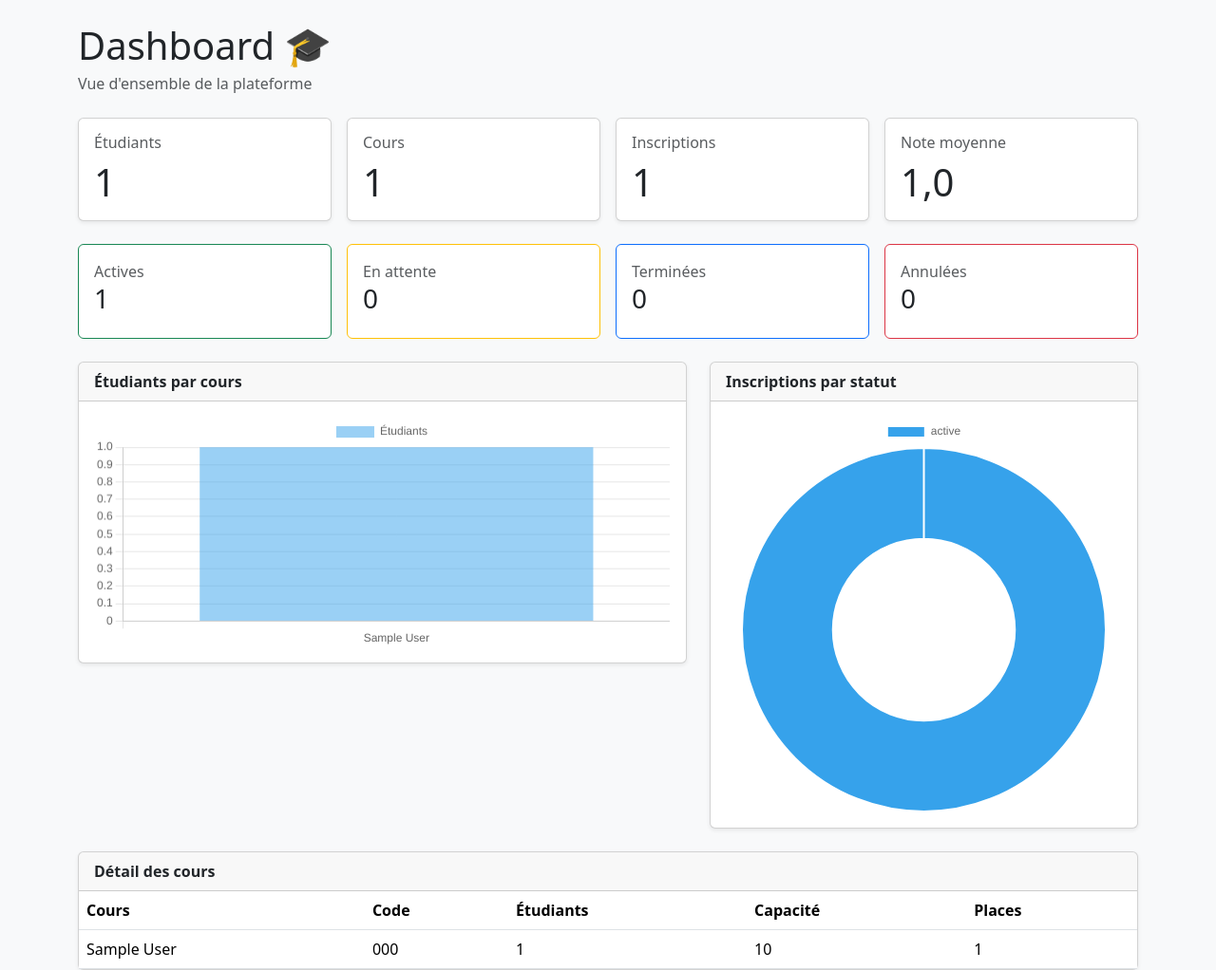
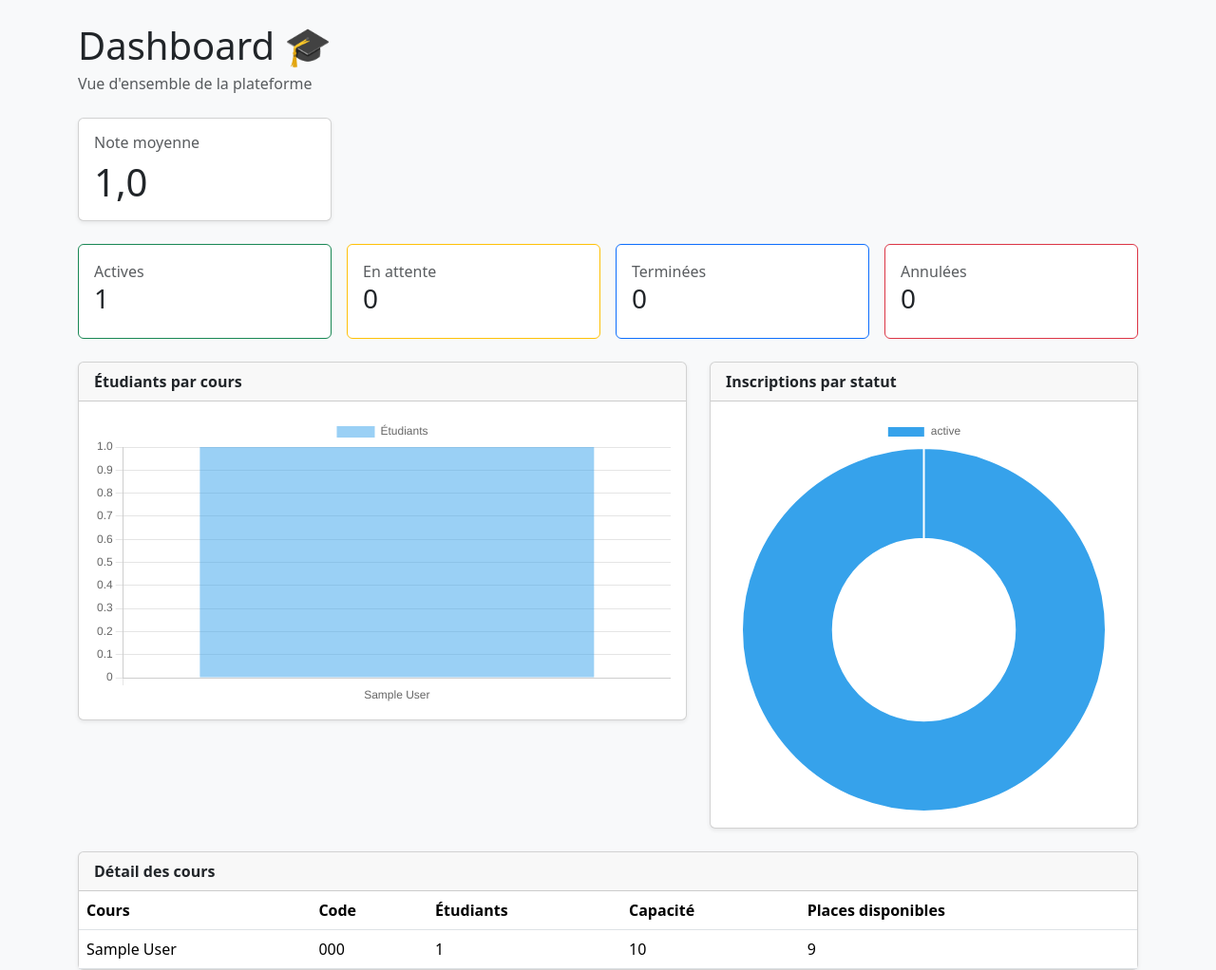
Before and after one commit to mytutoeasy/djapro, a Django app: page / in a window 1280 px wide. Shown: the part 56-1078 px from the top of the page at 95% size. Run offline with Django 5.2, Linux system fonts and the light colour scheme; a user stored in the database is signed in; tables that the repository leaves empty hold one stand-in row (values such as "Sample post").

Commit message:
Polish Phase 5 dashboard and fix capacity display

```diff
--- a/templates/students/dashboard.html
+++ b/templates/students/dashboard.html
@@ -1,13 +1,9 @@
 {% extends "base.html" %}
 {% block title %}Dashboard{% endblock %}
 {% block content %}
-<div class="d-flex justify-content-between align-items-center mb-4">
-  <div><h1 class="mb-1">Dashboard 🎓</h1><p class="text-muted mb-0">Vue d'ensemble de la plateforme</p></div>
-</div>
+<div class="d-flex justify-content-between align-items-center mb-4"><div><h1 class="mb-1">Dashboard 🎓</h1><p class="text-muted mb-0">Vue d'ensemble de la plateforme</p></div></div>
 <div class="row g-3 mb-4">
-  <div class="col-md-4 col-lg-3"><div class="card shadow-sm h-100"><div class="card-body"><h6 class="text-muted">Étudiants</h6><div class="display-6">{{ students_count }}</div></div></div></div>
-  <div class="col-md-4 col-lg-3"><div class="card shadow-sm h-100"><div class="card-body"><h6 class="text-muted">Cours</h6><div class="display-6">{{ courses_count }}</div></div></div></div>
-  <div class="col-md-4 col-lg-3"><div class="card shadow-sm h-100"><div class="card-body"><h6 class="text-muted">Inscriptions</h6><div class="display-6">{{ enrolments_count }}</div></div></div></div>
+{% for label,value in dashboard_cards %}<div class="col-md-4 col-lg-3"><div class="card shadow-sm h-100"><div class="card-body"><h6 class="text-muted">{{ label }}</h6><div class="display-6">{{ value }}</div></div></div></div>{% endfor %}
 <div class="col-md-4 col-lg-3"><div class="card shadow-sm h-100"><div class="card-body"><h6 class="text-muted">Note moyenne</h6><div class="display-6">{% if average_grade != None %}{{ average_grade|floatformat:1 }}{% else %}-{% endif %}</div></div></div></div>
 </div>
 <div class="row g-3 mb-4">
@@ -17,17 +13,13 @@
 <div class="col-md-3"><div class="card border-danger"><div class="card-body"><span class="text-muted">Annulées</span><h3>{{ cancelled_enrolments_count }}</h3></div></div></div>
 </div>
 <div class="row g-4">
-  <div class="col-lg-7"><div class="card shadow-sm"><div class="card-header"><strong>Étudiants par cours</strong></div><div class="card-body"><canvas id="courseChart" height="120"></canvas></div></div></div>
-  <div class="col-lg-5"><div class="card shadow-sm"><div class="card-header"><strong>Inscriptions par statut</strong></div><div class="card-body"><canvas id="statusChart" height="180"></canvas></div></div></div>
+<div class="col-lg-7"><div class="card shadow-sm"><div class="card-header"><strong>Étudiants par cours</strong></div><div class="card-body"><canvas id="courseChart"></canvas></div></div></div>
+<div class="col-lg-5"><div class="card shadow-sm"><div class="card-header"><strong>Inscriptions par statut</strong></div><div class="card-body"><canvas id="statusChart"></canvas></div></div></div>
 </div>
-<div class="card shadow-sm mt-4"><div class="card-header"><strong>Détail des cours</strong></div><div class="table-responsive"><table class="table table-hover mb-0"><thead><tr><th>Cours</th><th>Code</th><th>Étudiants</th><th>Capacité</th><th>Places</th></tr></thead><tbody>{% for course in students_per_course %}<tr><td>{{ course.name }}</td><td>{{ course.code }}</td><td>{{ course.student_count }}</td><td>{{ course.capacity }}</td><td>{% widthratio course.student_count 1 1 %}{% with remaining=course.capacity|add:course.student_count|add:"-" %}{% endwith %}{{ course.capacity|add:course.student_count|add:"-" }}</td></tr>{% empty %}<tr><td colspan="5" class="text-center text-muted">Aucun cours.</td></tr>{% endfor %}</tbody></table></div></div>
+<div class="card shadow-sm mt-4"><div class="card-header"><strong>Détail des cours</strong></div><div class="table-responsive"><table class="table table-hover mb-0"><thead><tr><th>Cours</th><th>Code</th><th>Étudiants</th><th>Capacité</th><th>Places disponibles</th></tr></thead><tbody>{% for course in students_per_course %}<tr><td>{{ course.name }}</td><td>{{ course.code }}</td><td>{{ course.student_count }}</td><td>{{ course.capacity }}</td><td>{{ course.remaining_places }}</td></tr>{% empty %}<tr><td colspan="5" class="text-center text-muted">Aucun cours.</td></tr>{% endfor %}</tbody></table></div></div>
 <script src="https://cdn.jsdelivr.net/npm/chart.js"></script>
 <script>
-const courseLabels = [{% for course in students_per_course %}"{{ course.name|escapejs }}"{% if not forloop.last %},{% endif %}{% endfor %}];
-const courseData = [{% for course in students_per_course %}{{ course.student_count }}{% if not forloop.last %},{% endif %}{% endfor %}];
-new Chart(document.getElementById('courseChart'), {type:'bar', data:{labels:courseLabels,datasets:[{label:'Étudiants',data:courseData}]}, options:{responsive:true,scales:{y:{beginAtZero:true}}}});
-const statusLabels = [{% for row in enrolments_by_status %}"{{ row.status|escapejs }}"{% if not forloop.last %},{% endif %}{% endfor %}];
-const statusData = [{% for row in enrolments_by_status %}{{ row.total }}{% if not forloop.last %},{% endif %}{% endfor %}];
-new Chart(document.getElementById('statusChart'), {type:'doughnut', data:{labels:statusLabels,datasets:[{data:statusData}]}, options:{responsive:true}});
+new Chart(document.getElementById('courseChart'), {type:'bar', data:{labels:[{% for course in students_per_course %}'{{ course.name|escapejs }}'{% if not forloop.last %},{% endif %}{% endfor %}],datasets:[{label:'Étudiants',data:[{% for course in students_per_course %}{{ course.student_count }}{% if not forloop.last %},{% endif %}{% endfor %}]}]}, options:{responsive:true,scales:{y:{beginAtZero:true,precision:0}}}});
+new Chart(document.getElementById('statusChart'), {type:'doughnut', data:{labels:[{% for row in enrolments_by_status %}'{{ row.status|escapejs }}'{% if not forloop.last %},{% endif %}{% endfor %}],datasets:[{data:[{% for row in enrolments_by_status %}{{ row.total }}{% if not forloop.last %},{% endif %}{% endfor %}]}]}, options:{responsive:true}});
 </script>
 {% endblock %}
```
Lines whose indentation alone changed are shown as unchanged.
